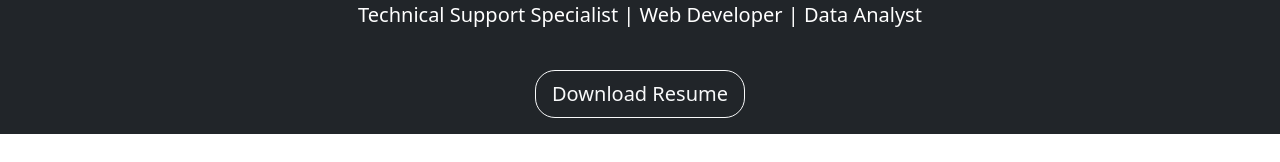
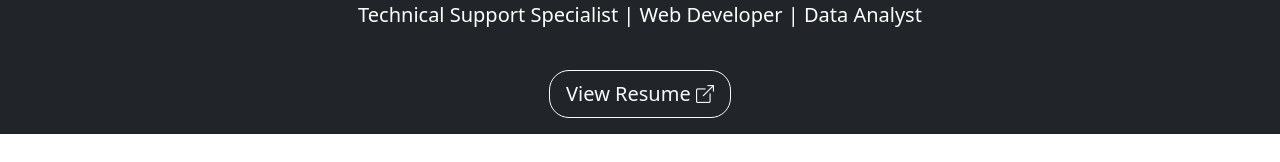
Before and after one commit to Phearakbothbunna/Pbothbunna-Portfolio, a plain HTML site: page index.html in a window 1280 px wide. Shown: the part 167-329 px from the top of the page. Drawn offline with nearby package versions, Linux system fonts and the light colour scheme.

Commit message:
Added view resume

```diff
--- a/index.html
+++ b/index.html
@@ -52,8 +52,9 @@
     <p class="lead">
       Technical Support Specialist | Web Developer | Data Analyst
     </p>
-    <a href="PhearakBoth_Bunna_IT_Resume.pdf" class="btn btn-outline-light btn-lg mt-4 resume-download"
-      download>Download Resume</a>
+    <a href="PhearakBoth_Bunna_IT_Resume.pdf" class="btn btn-outline-light btn-lg mt-4 resume-download" target="_blank">
+      View Resume <i class="bi bi-box-arrow-up-right" style="font-size: 0.9em;"></i>
+    </a>
   </section>
 
   <!-- About me section -->
```
